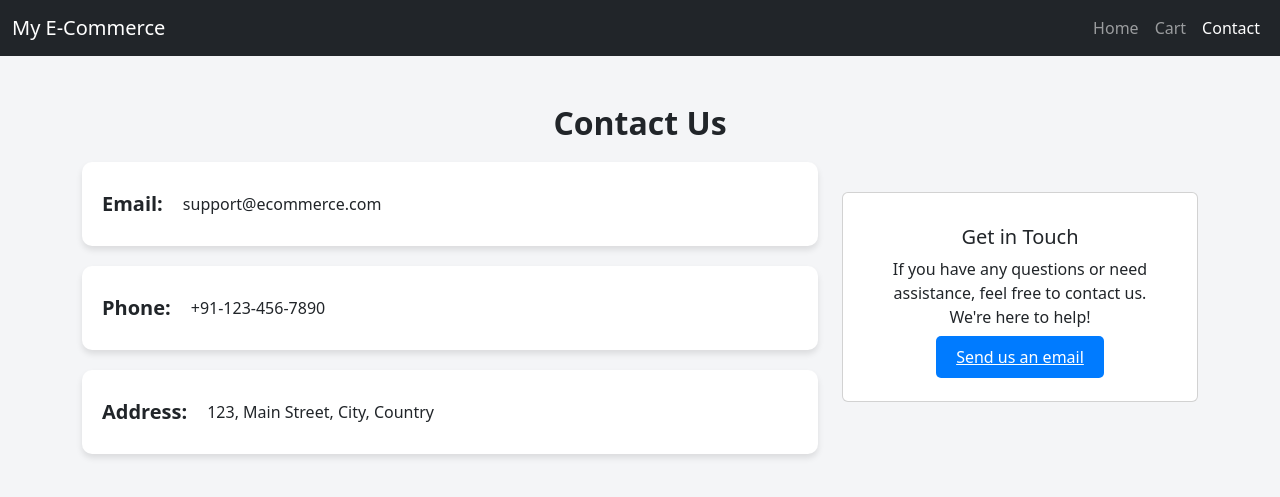
After one commit to KaranLodaya/ecommerce, a Django app: page /contact/ in a window 1280 px wide. The commit adds this page. Shown: the top 497 px of the page. Run offline with Django 5.2, Linux system fonts and the light colour scheme.

Commit message:
Add to cart done

```diff
--- /dev/null
+++ b/Ecommerce/Store/templates/store/contact.html
@@ -0,0 +1,128 @@
+<!DOCTYPE html>
+<html lang="en">
+  <head>
+    <meta charset="UTF-8" />
+    <meta name="viewport" content="width=device-width, initial-scale=1.0" />
+    <title>Contact Us</title>
+    <!-- Bootstrap CSS -->
+    <link
+      href="https://cdn.jsdelivr.net/npm/bootstrap@5.3.0-alpha1/dist/css/bootstrap.min.css"
+      rel="stylesheet"
+    />
+    <style>
+      body {
+        background-color: #f4f5f7;
+      }
+      .card-body {
+        padding: 2rem;
+      }
+      .contact-header {
+        font-size: 2rem;
+        font-weight: bold;
+        margin-bottom: 20px;
+      }
+      .contact-info {
+        display: flex;
+        align-items: center;
+        margin-bottom: 20px;
+        padding: 20px;
+        background-color: #fff;
+        box-shadow: 0 4px 6px rgba(0, 0, 0, 0.1);
+        border-radius: 10px;
+      }
+      .contact-info h5 {
+        margin-right: 10px; /* Space between the label and value */
+        font-size: 1.25rem;
+        font-weight: bold;
+        margin-bottom: 0;
+      }
+      .contact-info p {
+        font-size: 1rem;
+        margin: 10px; /* Removes margin around paragraph */
+      }
+      .btn-contact {
+        background-color: #007bff;
+        color: white;
+        border: none;
+        padding: 10px 20px;
+        border-radius: 5px;
+        cursor: pointer;
+      }
+      .btn-contact:hover {
+        background-color: #0056b3;
+      }
+      .contact-card {
+        margin-top: 30px;
+      }
+    </style>
+  </head>
+  <body>
+    <!-- Navigation Bar -->
+    <nav class="navbar navbar-expand-lg navbar-dark bg-dark">
+      <div class="container-fluid">
+        <a class="navbar-brand" href="#">My E-Commerce</a>
+        <button
+          class="navbar-toggler"
+          type="button"
+          data-bs-toggle="collapse"
+          data-bs-target="#navbarNav"
+          aria-controls="navbarNav"
+          aria-expanded="false"
+          aria-label="Toggle navigation"
+        >
+          <span class="navbar-toggler-icon"></span>
+        </button>
+        <div class="collapse navbar-collapse" id="navbarNav">
+          <ul class="navbar-nav ms-auto">
+            <li class="nav-item">
+              <a class="nav-link " href="{% url 'product_list' %}">Home</a>
+            </li>
+            <li class="nav-item">
+                <a class="nav-link" href="{% url 'cart_view' %}">Cart</a>
+            </li>
+            <li class="nav-item">
+                <a class="nav-link active" href="{% url 'contact' %}">Contact</a>
+            </li>
+          </ul>
+        </div>
+      </div>
+    </nav>
+
+    <!-- Main Content -->
+    <div class="container mt-5">
+      <h1 class="contact-header text-center">Contact Us</h1>
+
+      <div class="row">
+        <div class="col-md-8">
+          <div class="contact-info">
+            <h5>Email:</h5>
+            <p>support@ecommerce.com</p>
+          </div>
+          <div class="contact-info">
+            <h5>Phone:</h5>
+            <p>+91-123-456-7890</p>
+          </div>
+          <div class="contact-info">
+            <h5>Address:</h5>
+            <p>123, Main Street, City, Country</p>
+          </div>
+        </div>
+
+        <div class="col-md-4 contact-card">
+          <div class="card">
+            <div class="card-body text-center">
+              <h5>Get in Touch</h5>
+              <p>If you have any questions or need assistance, feel free to contact us. We're here to help!</p>
+              <a href="mailto:support@ecommerce.com" class="btn-contact w-100">
+                Send us an email
+              </a>
+            </div>
+          </div>
+        </div>
+      </div>
+    </div>
+
+    <!-- Bootstrap JS -->
+    <script src="https://cdn.jsdelivr.net/npm/bootstrap@5.3.0-alpha1/dist/js/bootstrap.bundle.min.js"></script>
+  </body>
+</html>
--- a/Ecommerce/Store/urls.py
+++ b/Ecommerce/Store/urls.py
@@ -5,9 +5,10 @@ urlpatterns = [
     path('products/', views.product_list, name='product_list'),  # List all products
     path('category/<int:category_id>/', views.product_list_by_category, name='product_list_by_category'),  # List products by category
     path('product/<int:product_id>/', views.product_detail, name='product_detail'),  # Product details page
-    path('add-to-cart/<int:product_id>/', views.add_to_cart, name='add_to_cart'),  # Add product to cart
+    path('add_to_cart/<int:product_id>/', views.add_to_cart, name='add_to_cart'),  # Add product to cart
     path('remove-from-cart/<int:cart_item_id>/', views.remove_from_cart, name='remove_from_cart'),  # Remove product from cart
     path('cart/', views.cart_view, name='cart_view'),  # View cart
-    path('checkout/', views.place_order, name='place_order'),  # Place an order
+    path('cart/checkout/', views.place_order, name='place_order'),  # Place an order
     path('order-confirmation/<int:order_id>/', views.order_confirmation, name='order_confirmation'),  # Order confirmation page
+    path('contact/', views.contact_view, name='contact'), # contact.
 ]
--- a/Ecommerce/Store/views.py
+++ b/Ecommerce/Store/views.py
@@ -1,5 +1,5 @@
 from django.shortcuts import render, get_object_or_404, redirect
-from django.http import HttpResponse
+from django.http import HttpResponse, JsonResponse
 from .models import Product, Cart, CartItem, Order
 from django.contrib.auth.decorators import login_required
 
@@ -21,70 +21,97 @@ def product_detail(request, product_id):
     product = get_object_or_404(Product, id=product_id)
     return render(request, 'Store/product_detail.html', {'product': product})
 
+
+
+# View to add an item to the cart
 @login_required
 def add_to_cart(request, product_id):
     product = get_object_or_404(Product, id=product_id)
+
+    # Get or create the user's cart
     cart, created = Cart.objects.get_or_create(user=request.user)
 
-    # Get quantity from request, default to 1 if not provided
-    quantity = int(request.GET.get('quantity', 1))
+    # Add the item to the cart
+    cart.add_item(product)
 
-    # Get or create the CartItem
-    cart_item, item_created = CartItem.objects.get_or_create(cart=cart, product=product)
+    # Get updated cart items
+    cart_items = cart.items.all()
 
-    if not item_created:
-        # If the item already exists, update its quantity
-        cart_item.quantity += quantity
-        cart_item.save()
+    # Calculate the total quantity of items in the cart
+    total_item_count = sum(item.quantity for item in cart_items)
 
-    # Recalculate the total price of the cart
-    cart.calculate_total()
-
-    return redirect('Store/cart_view')
+    # Return the updated cart as JSON for frontend update
+    return JsonResponse({
+        'cart_item_count': total_item_count,
+        'total_price': cart.total_price,
+    })
 
 
-# View to remove an item from the cart
 @login_required
-def remove_from_cart(request, cart_item_id):
-    cart_item = get_object_or_404(CartItem, id=cart_item_id)
+def remove_from_cart(request, product_id):
+    # Get the product to remove
+    product = get_object_or_404(Product, id=product_id)
 
-    if cart_item.quantity > 1:
-        # If quantity is more than 1, just decrease it
-        cart_item.quantity -= 1
-        cart_item.save()
-    else:
-        # If quantity is 1, delete the cart item
-        cart_item.delete()
+    # Get the user's cart
+    cart, created = Cart.objects.get_or_create(user=request.user)
 
-    # Recalculate the total price of the cart
-    cart_item.cart.calculate_total()
+    # remove the item from the cart
+    cart.remove_item(product)
 
-    return redirect('Store/cart_view')
+    # Get updated cart items
+    cart_items = cart.items.all()
+
+    # Calculate the total quantity of items in the cart
+    total_item_count = sum(item.quantity for item in cart_items)
+
+    # Return the updated total item count and total price
+    return JsonResponse({
+        'cart_item_count': total_item_count,
+        'total_price': cart.total_price,
+    })
 
 
 # View to display the cart
 @login_required
 def cart_view(request):
+    # Get the user's cart
     cart, created = Cart.objects.get_or_create(user=request.user)
-    cart.calculate_total()  # Make sure total is recalculated before passing to template
-    return render(request, 'Store/cart.html', {'cart': cart})
+
+    # Pass the cart items and total price to the template
+    return render(request, 'store/cart_view.html', {
+        'cart': cart,
+        'cart_items': cart.items.all(),
+    })
+
+
 
 
 # View to place an order
 @login_required
 def place_order(request):
     cart = get_object_or_404(Cart, user=request.user)
+
     if request.method == 'POST':
-        shipping_address = request.POST['shipping_address']
+        shipping_address = request.POST.get('shipping_address', '')
+
+        if not shipping_address:
+            return JsonResponse({'success': False, 'message': 'Shipping address is required.'})
+
         order = Order.objects.create(user=request.user, cart=cart, shipping_address=shipping_address)
-        cart.items.all().delete()  # Empty the cart after the order is placed
+
+        # Empty the cart and recalculate total
+        cart.items.all().delete()
         cart.calculate_total()
+
         return redirect('order_confirmation', order_id=order.id)
 
-    return render(request, 'Store/checkout.html', {'cart': cart})
+    return render(request, 'store/checkout.html', {'cart': cart})
 
 # View to confirm the order
 @login_required
 def order_confirmation(request, order_id):
     order = get_object_or_404(Order, id=order_id, user=request.user)
-    return render(request, 'Store/qorder_confirmation.html', {'order': order})
+    return render(request, 'Store/order_confirmation.html', {'order': order})
+
+def contact_view(request):
+    return render(request, 'Store/contact.html')
```
Also changed, not shown: Ecommerce/Store/models.py (+25 -15 lines), Ecommerce/Store/templates/store/cart_view.html (+71 -9 lines), Ecommerce/Store/templates/store/product_list.html (+74 -20 lines), Ecommerce/Store/migrations/0001_initial.py, Ecommerce/Store/migrations/0002_category_cartitem.py (deleted), Ecommerce/Store/migrations/0003_alter_product_category.py (deleted), Ecommerce/db.sqlite3, Ecommerce/media/products/71WAr6TSVKL_TQjxVvi._AC_UF10001000_QL80_.jpg (added), Ecommerce/media/products/Apple-AirPods-Pro-2nd-gen-hero-220907_big_bBDvtsH.jpg.large.jpg (added), Ecommerce/media/products/Apple-iPhone-16-Pro-Max_PZNfSe4.jpg (added), Ecommerce/media/products/Sony_WH-1000XM4_hfWcb26.jpeg (added).
